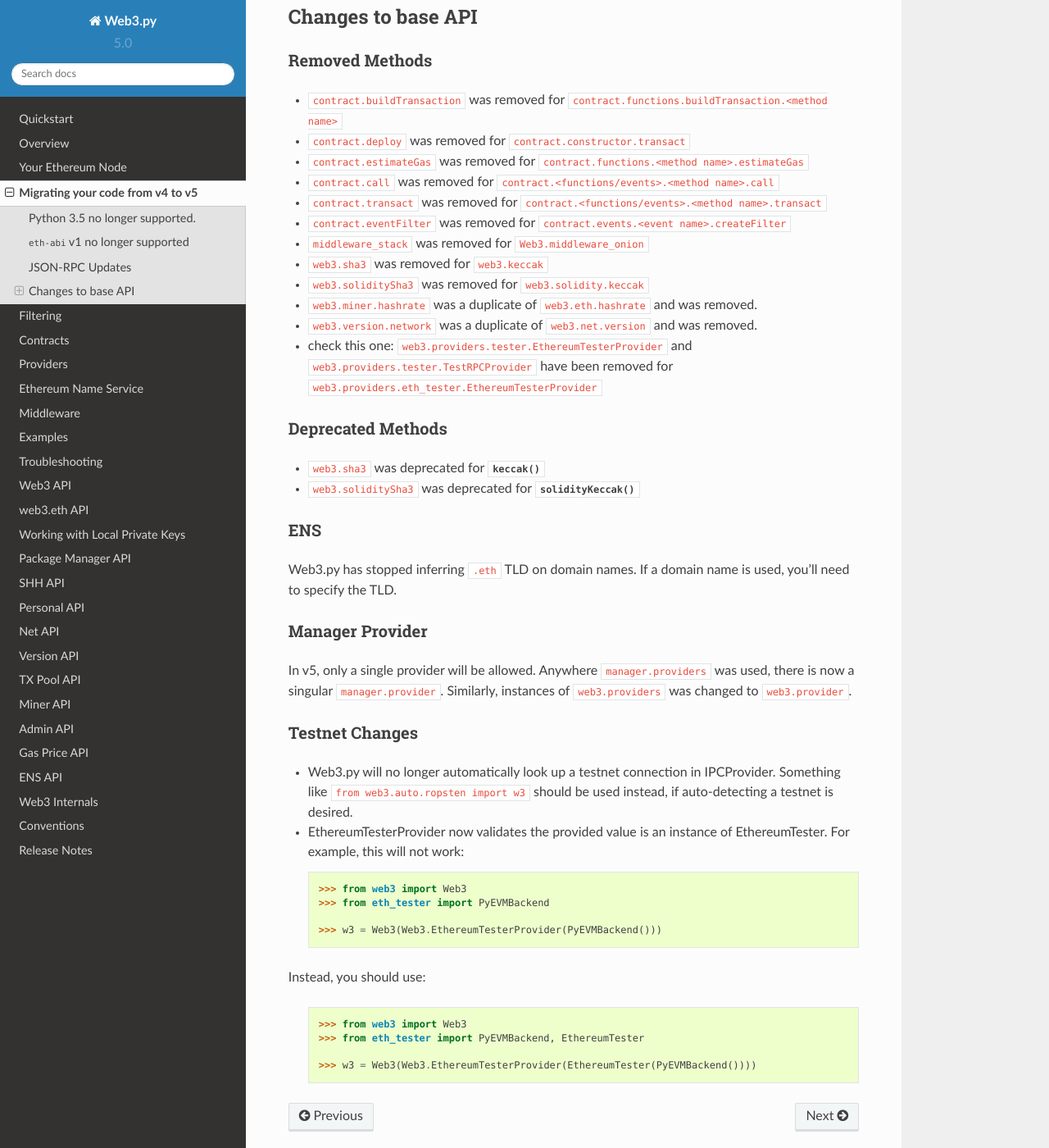
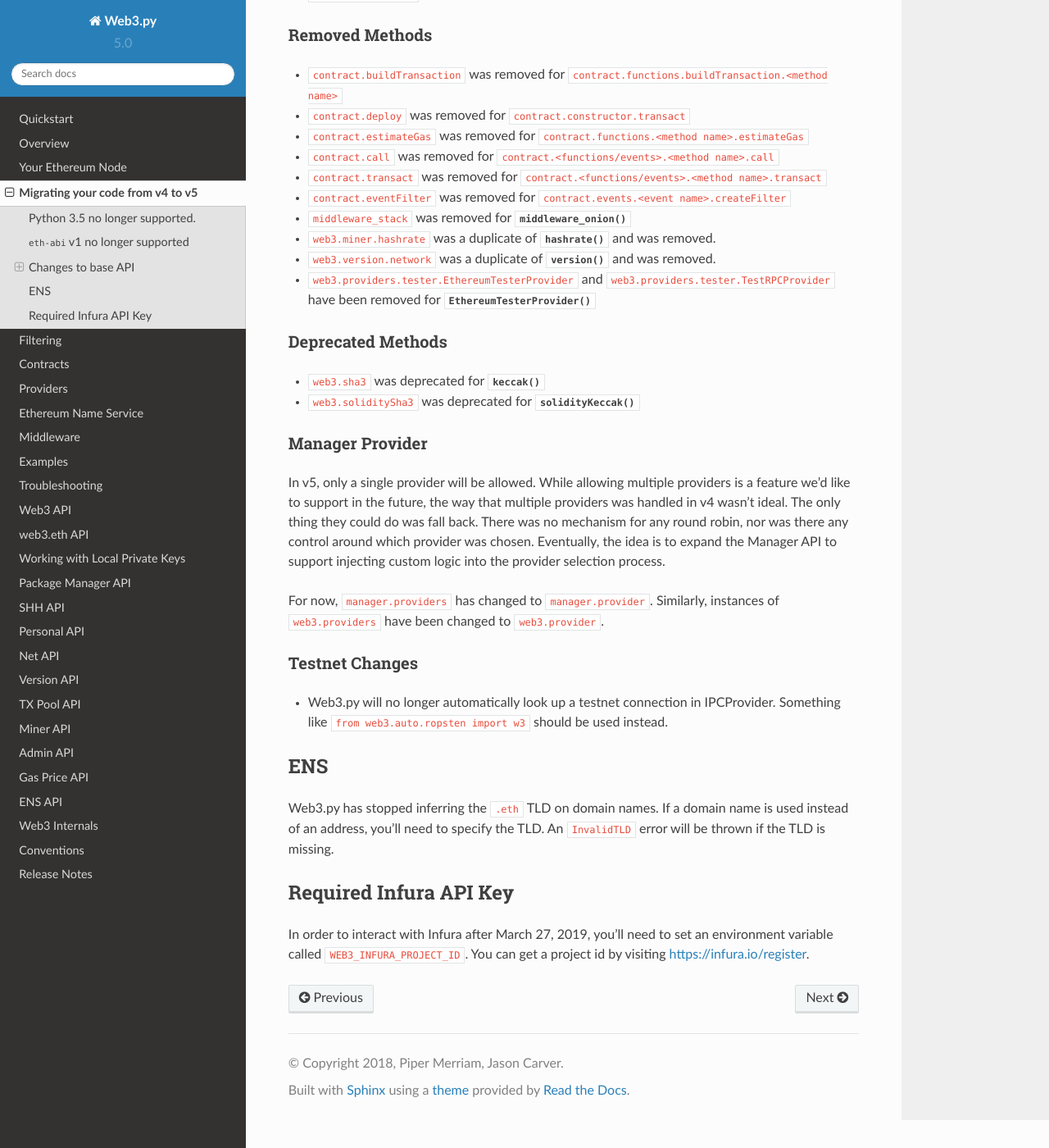
Before and after one commit to shuziren/web3.py, a Sphinx documentation site: the page built from docs/v5_migration.rst, in a window 1280 px wide and 1400 px high, scrolled down 886 px. Shown: the whole window at 82% size. Built offline with Sphinx 7.4.7 and the Read the Docs theme 2.0.0, drawn with Linux system fonts in a browser that asks for light colours; some of the changed text lies outside the part shown.

Commit message:
Add docs for v5 migration

```diff
--- a/docs/filters.rst
+++ b/docs/filters.rst
@@ -137,7 +137,7 @@ equivalent filter creation would look like:
 
     .. code-block:: python
 
-        event_signature_hash = web3.sha3(text="eventName(uint32)").hex()
+        event_signature_hash = web3.keccak(text="eventName(uint32)").hex()
         event_filter = web3.eth.filter({
             "address": myContract_address,
             "topics": [event_signature_hash,
--- a/docs/v5_migration.rst
+++ b/docs/v5_migration.rst
@@ -17,26 +17,24 @@ You will need to upgrade to either Python 3.6 or 3.7
 
 You will need to upgrade the ``eth-abi`` dependency to v2 or higher.
 
+Changes to base API
+-------------------
+
 JSON-RPC Updates
-----------------
+~~~~~~~~~~~~~~~~
 
 In v4, JSON-RPC calls that looked up transactions or blocks and
 didn't find them, returned ``None``. Now if a transaction or
 block is not found, an error will be thrown. This applies to
 the following web3 methods:
 
-- ``web3.eth.getTransaction``
-- ``web3.eth.getTransactionReceipt``
-- ``web3.eth.getTransactionFromBlock``
-- ``web3.eth.replaceTransaction``
-- ``web3.eth.getBlockTransactionCount``
-- ``web3.eth.getBlock``
-- ``web3.eth.getUncleCount``
-- ``web3.eth.getUncleByBlock``
-
-
-Changes to base API
--------------------
+- :meth:`~web3.eth.Eth.getTransaction`
+- :meth:`~web3.eth.Eth.getTransactionReceipt`
+- :meth:`~web3.eth.Eth.getTransactionFromBlock`
+- :meth:`~web3.eth.Eth.getTransactionCount`
+- :meth:`~web3.eth.Eth.getBlock`
+- :meth:`~web3.eth.Eth.getUncleCount`
+- :meth:`~web3.eth.Eth.getUncleByBlock`
 
 Removed Methods
 ~~~~~~~~~~~~~~~
@@ -47,49 +45,49 @@ Removed Methods
 - ``contract.call`` was removed for ``contract.<functions/events>.<method name>.call``
 - ``contract.transact`` was removed for ``contract.<functions/events>.<method name>.transact``
 - ``contract.eventFilter`` was removed for ``contract.events.<event name>.createFilter``
-- ``middleware_stack`` was removed for ``Web3.middleware_onion``
-- ``web3.sha3`` was removed for ``web3.keccak``
-- ``web3.soliditySha3`` was removed for ``web3.solidity.keccak``
-- ``web3.miner.hashrate`` was a duplicate of ``web3.eth.hashrate`` and was removed.
-- ``web3.version.network`` was a duplicate of ``web3.net.version`` and was removed.
-- check this one: ``web3.providers.tester.EthereumTesterProvider`` and ``web3.providers.tester.TestRPCProvider`` have been removed for ``web3.providers.eth_tester.EthereumTesterProvider``
+- ``middleware_stack`` was removed for :meth:`~Web3.middleware_onion`
+- ``web3.miner.hashrate`` was a duplicate of :meth:`~web3.eth.Eth.hashrate` and was removed.
+- ``web3.version.network`` was a duplicate of :meth:`~web3.net.Net.version` and was removed.
+- ``web3.providers.tester.EthereumTesterProvider`` and ``web3.providers.tester.TestRPCProvider`` have been removed for :meth:`~web3.providers.eth_tester.EthereumTesterProvider`
 
 Deprecated Methods
 ~~~~~~~~~~~~~~~~~~
 - ``web3.sha3`` was deprecated for :meth:`~Web3.keccak`
 - ``web3.soliditySha3`` was deprecated for :meth:`~Web3.solidityKeccak`
 
-ENS
-~~~
-
-Web3.py has stopped inferring ``.eth`` TLD on domain names. If a domain name is used, you'll need to specify the TLD.
-
 Manager Provider
 ~~~~~~~~~~~~~~~~
 
-In v5, only a single provider will be allowed. Anywhere ``manager.providers`` was used, there is now a singular ``manager.provider``. Similarly, instances of ``web3.providers`` was changed to ``web3.provider``.
+In v5, only a single provider will be allowed. While allowing
+multiple providers is a feature we'd like to support in the future,
+the way that multiple providers was handled in v4 wasn't ideal.
+The only thing they could do was fall back. There was no mechanism for any
+round robin, nor was there any control around which provider
+was chosen. Eventually, the idea is to expand the Manager API
+to support injecting custom logic into the provider selection process.
+
+For now, ``manager.providers`` has changed to ``manager.provider``.
+Similarly, instances of ``web3.providers`` have been changed to
+``web3.provider``.
 
 Testnet Changes
 ~~~~~~~~~~~~~~~
 
 - Web3.py will no longer automatically look up a testnet connection
   in IPCProvider. Something like ``from web3.auto.ropsten import w3``
-  should be used instead, if auto-detecting a testnet is desired.
-- EthereumTesterProvider now validates the provided value is an
-  instance of EthereumTester. For example, this will not work:
+  should be used instead.
 
-  .. code-block:: python
+ENS
+---
 
-     >>> from web3 import Web3
-     >>> from eth_tester import PyEVMBackend
+Web3.py has stopped inferring the ``.eth`` TLD on domain names.
+If a domain name is used instead of an address, you'll need
+to specify the TLD. An ``InvalidTLD`` error will be thrown if
+the TLD is missing.
 
-     >>> w3 = Web3(Web3.EthereumTesterProvider(PyEVMBackend()))
+Required Infura API Key
+-----------------------
 
-Instead, you should use:
-
-   .. doctest::
-
-      >>> from web3 import Web3
-      >>> from eth_tester import PyEVMBackend, EthereumTester
-
-      >>> w3 = Web3(Web3.EthereumTesterProvider(EthereumTester(PyEVMBackend())))
+In order to interact with Infura after March 27, 2019, you'll need to set an
+environment variable called ``WEB3_INFURA_PROJECT_ID``. You can get a
+project id by visiting https://infura.io/register.
```
